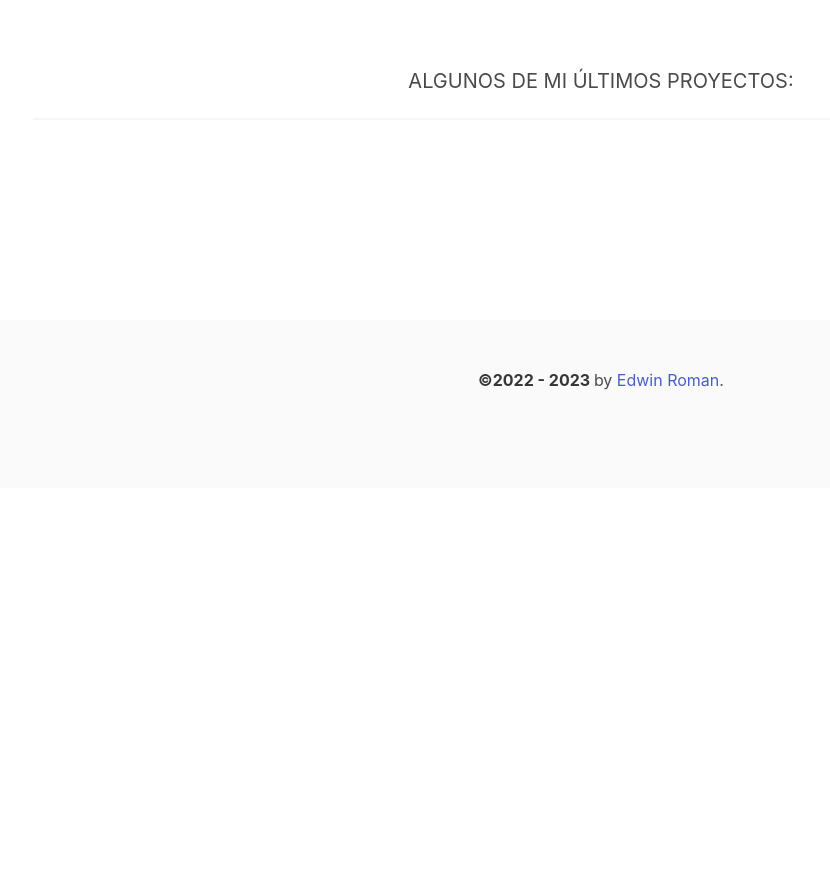
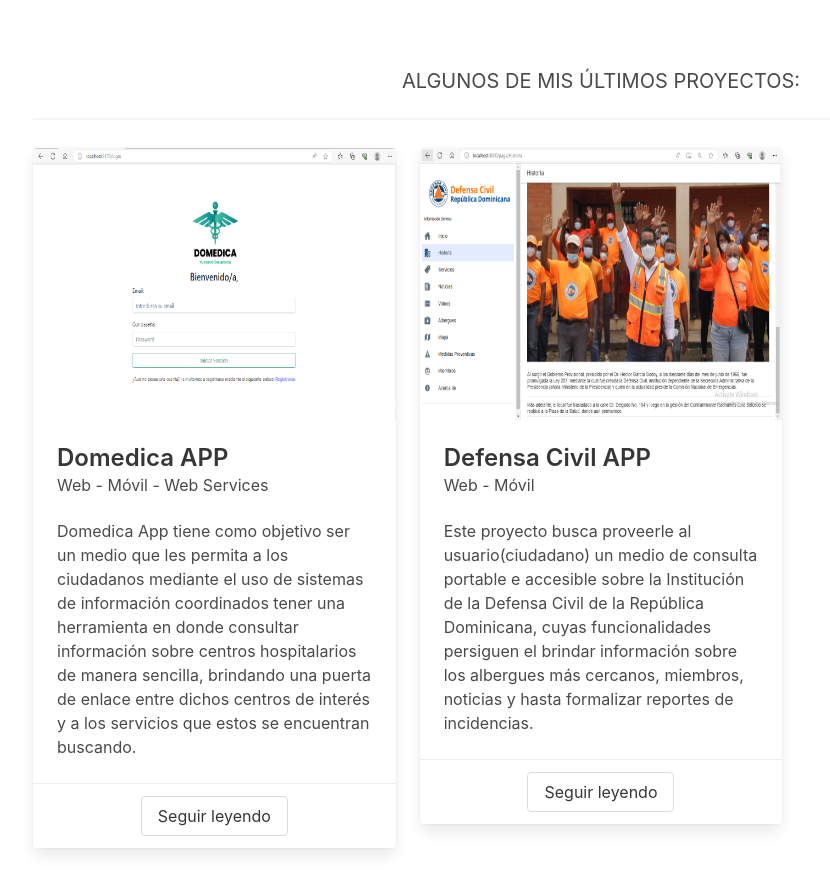
Before and after one commit to Edwinroman30/Portfolio, a React (Vite) app: page / in a window 1280 px wide. Shown: the part 1100-1993 px from the top of the page, without its empty margins (39-869 px from the left). Before the commit the page ends 1588 px from the top, so only its background shows below. Built offline with nearby package versions, Linux system fonts and the light colour scheme.

Commit message:
Including information about my latest projects

```diff
--- a/src/components/LastesWorkSection.tsx
+++ b/src/components/LastesWorkSection.tsx
@@ -1,19 +1,53 @@
 import React, {PropsWithChildren} from 'react'
+import ProjectCard from './ProjectCard';
+import IProject from './types/IProject';
 
 interface ILanguageProps extends PropsWithChildren{
     isSpanish : boolean
 };
+
+const projects : Array<IProject> = [
+  {
+    id : 'p0001',
+    name : 'Domedica APP',
+    platformEnvironment : "Web - Móvil - Web Services",
+    presentationImageUrl : "./img/domedica-public-login.png",
+    description : `Domedica App tiene como objetivo
+    ser un medio que les permita a los ciudadanos mediante el uso de sistemas
+    de información coordinados tener una herramienta en donde consultar
+    información sobre centros hospitalarios de manera sencilla, brindando una
+    puerta de enlace entre dichos centros de interés y a los servicios que estos se
+    encuentran buscando.`
+  },
+  {
+    id : 'p0002',
+    name : 'Defensa Civil APP',
+    platformEnvironment : "Web - Móvil",
+    presentationImageUrl : "./img/defensacivil-historia.png",
+    description : `Este proyecto busca proveerle al usuario(ciudadano) un medio de consulta portable e accesible sobre la Institución de la Defensa
+    Civil de la República Dominicana, cuyas funcionalidades persiguen el brindar información sobre los albergues más cercanos, miembros, noticias y
+    hasta formalizar reportes de incidencias.`
+  },
+]
 
 const LastesWorkSection : React.FC<ILanguageProps> = ({isSpanish}) => {
 
     return (
        <section className="section is-medium">
           <h2 className='has-text-centered subtitle is-5'>
-            {isSpanish ? "Algunos de mi últimos proyectos:".toUpperCase() : "Some of my lastest works:".toUpperCase() }
+            {isSpanish ? "Algunos de mis últimos proyectos:".toUpperCase() : "Some of my lastest works:".toUpperCase() }
           </h2>
 
           <hr className='navbar-divider'></hr>
 
+          <article className='columns is-3 my-4'>
+            {projects.map(elem =>
+            (
+              <div className="column is-4" key={elem.id}>
+                <ProjectCard project={elem}></ProjectCard>
+              </div>
+            ))}
+          </article>
 
        </section>
     );
```
